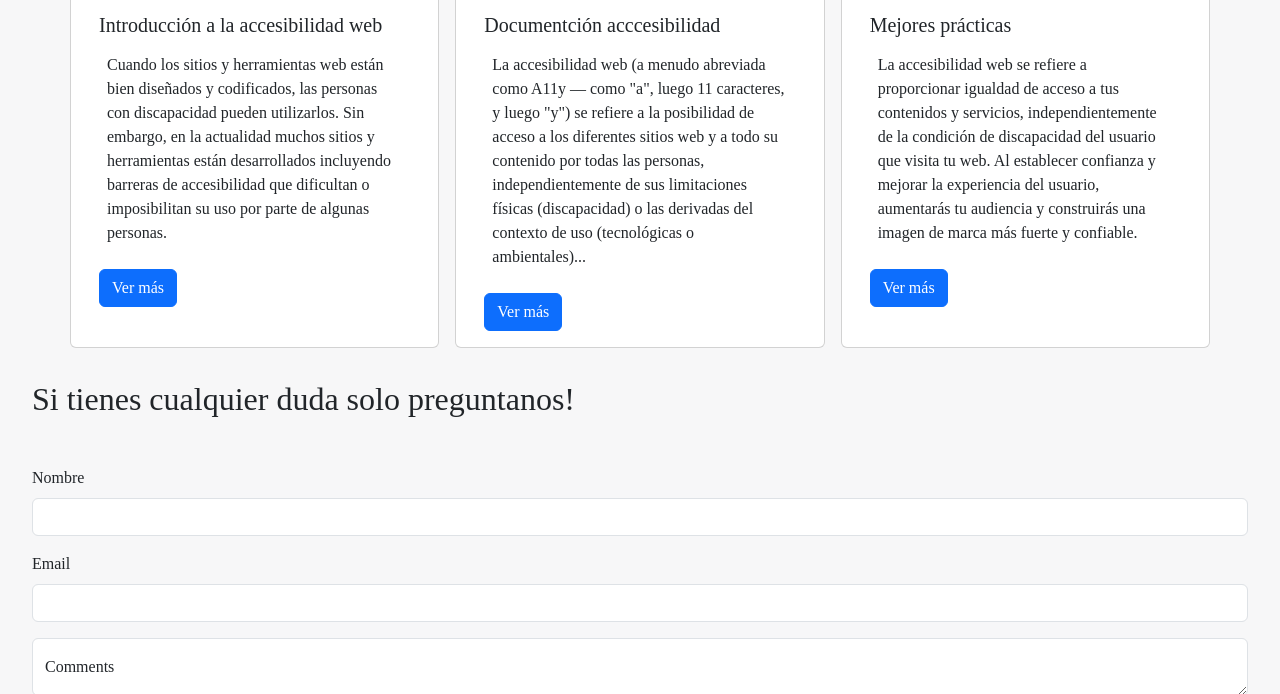
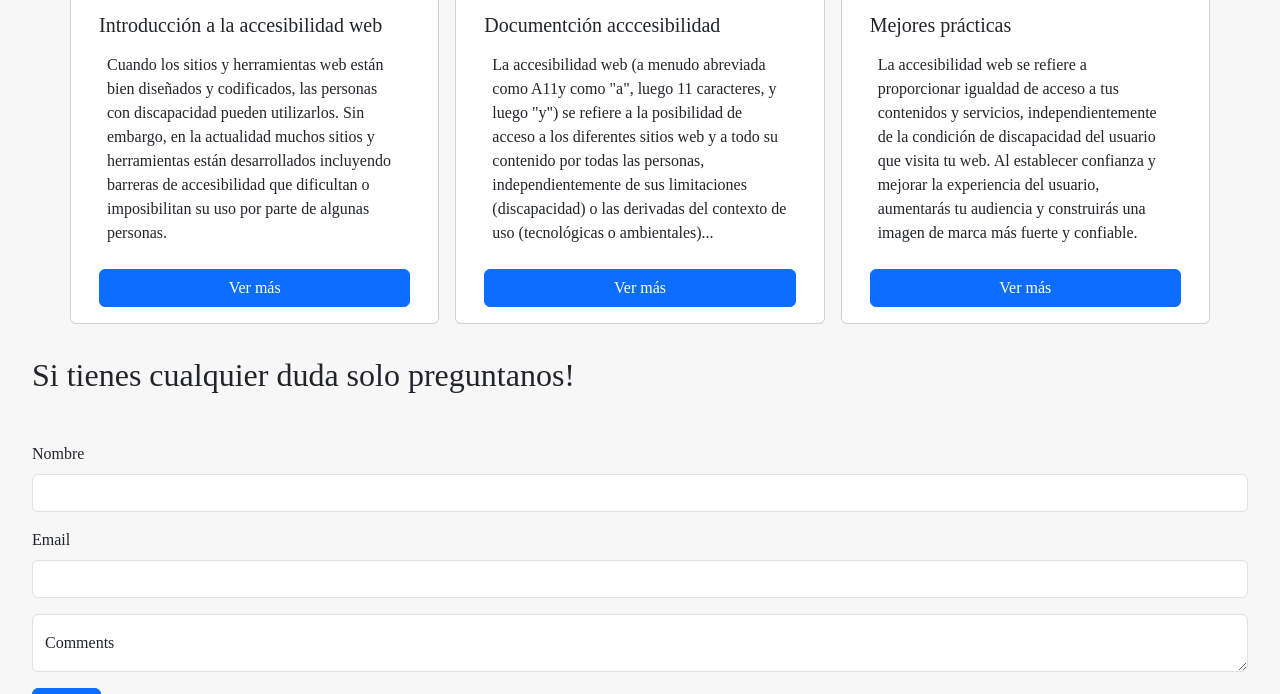
Before and after one commit to AndresISouto/accesibilidad, a plain HTML site: page index.html in a window 1280 px wide. Shown: the part 2106-2800 px from the top of the page. Drawn offline with nearby package versions, Linux system fonts and the light colour scheme; a web font is replaced by a local one.

Commit message:
fixing styles

```diff
--- a/css/styles.css
+++ b/css/styles.css
@@ -127,10 +127,6 @@ h4 {
 }
 
 
-nav {
-  height: 60px;
-}
-
 #carouselExampleRide {
   margin-top: 60px;
 }
--- a/index.html
+++ b/index.html
@@ -15,14 +15,14 @@
 <body>
 
   <nav class="navbar navbar-expand-lg  blue fixed-top">
-    <div class="container-fluid">
-      <a class="navbar-brand" href="#">Navbar</a>
+    <div class="container-fluid ">
+      <a class="navbar-brand" href="#">Accesibilidad</a>
       <button class="navbar-toggler" type="button" data-bs-toggle="collapse" data-bs-target="#navbarNav"
         aria-controls="navbarNav" aria-expanded="false" aria-label="Toggle navigation">
         <span class="navbar-toggler-icon"></span>
       </button>
       <div class="collapse navbar-collapse " id="navbarNav">
-        <ul class="navbar-nav">
+        <ul class="navbar-nav ms-auto">
           <li class="nav-item">
             <a class="nav-link active" aria-current="page" href="#">Home</a>
           </li>
@@ -91,31 +91,31 @@
     <article class="row justify-content-center gap-3">
       <div class="card cards d-flex flex-column flex-grow-1 col-12 col-md-3" style="width: 18rem;">
         <img src="multimedia/img/w3c.png" class="card-img-top cardImg" alt="...">
-        <div class="card-body">
+        <div class="card-body d-flex flex-column">
           <h5 class="card-title">Introducción a la accesibilidad web</h5>
           <p class="card-text">Cuando los sitios y herramientas web están bien diseñados y codificados, las personas con
             discapacidad pueden utilizarlos. Sin embargo, en la actualidad muchos sitios y herramientas están
             desarrollados incluyendo barreras de accesibilidad que dificultan o imposibilitan su uso por parte de
             algunas
             personas.</p>
-          <a href="https://www.w3.org/WAI/fundamentals/accessibility-intro/es" class="btn btn-primary">Ver más</a>
+          <a href="https://www.w3.org/WAI/fundamentals/accessibility-intro/es" class="btn btn-primary ">Ver más</a>
         </div>
       </div>
       <div class="card cards d-flex flex-column flex-grow-1 col-12 col-md-3" style="width: 18rem;">
         <img src="multimedia/img/mdnLogo.webp" class="card-img-top cardImg" alt="...">
-        <div class="card-body ">
+        <div class="card-body d-flex flex-column">
           <h5 class="card-title">Documentción acccesibilidad</h5>
-          <p class="card-text">La accesibilidad web (a menudo abreviada como A11y — como "a", luego 11 caracteres, y
+          <p class="card-text">La accesibilidad web (a menudo abreviada como A11y como "a", luego 11 caracteres, y
             luego
             "y") se refiere a la posibilidad de acceso a los diferentes sitios web y a todo su contenido por todas las
-            personas, independientemente de sus limitaciones físicas (discapacidad) o las derivadas del contexto de uso
+            personas, independientemente de sus limitaciones (discapacidad) o las derivadas del contexto de uso
             (tecnológicas o ambientales)...</p>
           <a href="https://developer.mozilla.org/es/docs/Web/Accessibility" class="btn btn-primary">Ver más</a>
         </div>
       </div>
       <div class="card cards d-flex flex-column flex-grow-1 col-12 col-md-3" style="width: 18rem;">
         <img src="multimedia/img/hostinger-logo.png" class="card-img-top cardImg" alt="...">
-        <div class="card-body">
+        <div class="card-body d-flex flex-column">
           <h5 class="card-title">Mejores prácticas</h5>
           <p class="card-text">La accesibilidad web se refiere a proporcionar igualdad de acceso a tus contenidos y
             servicios, independientemente de la condición de discapacidad del usuario que visita tu web.
```
